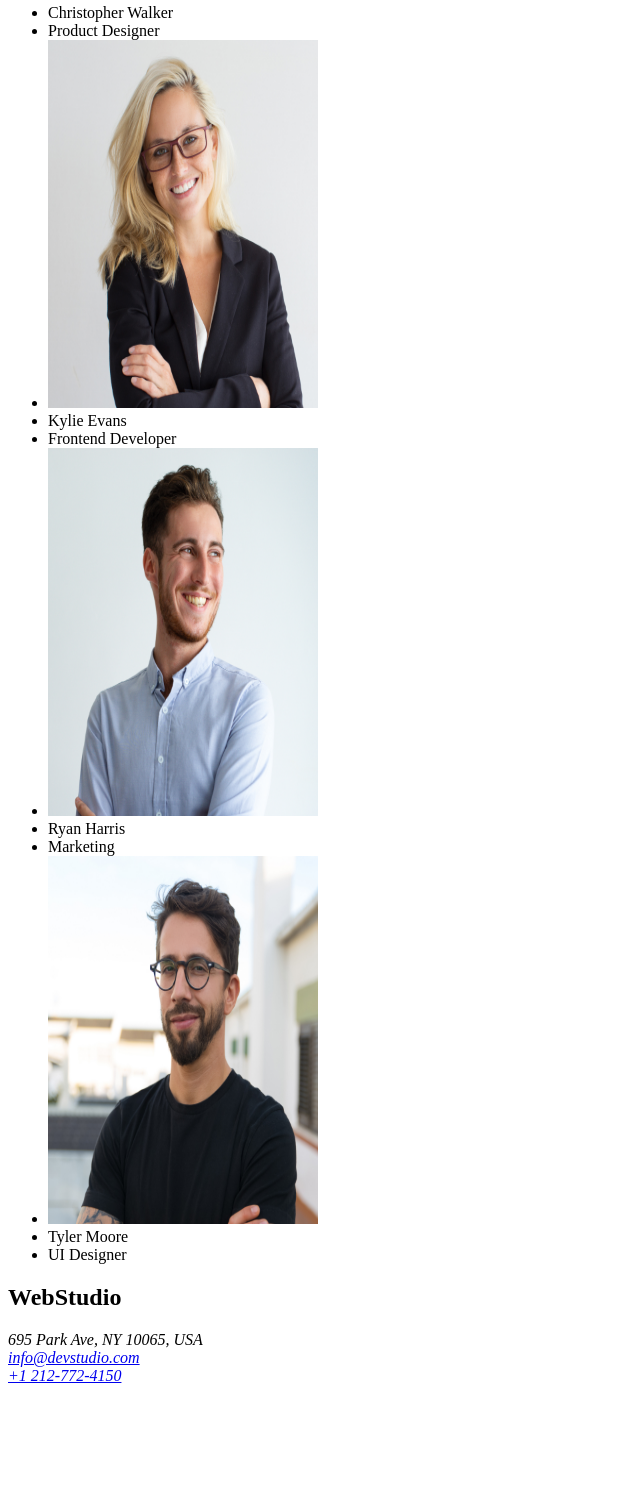
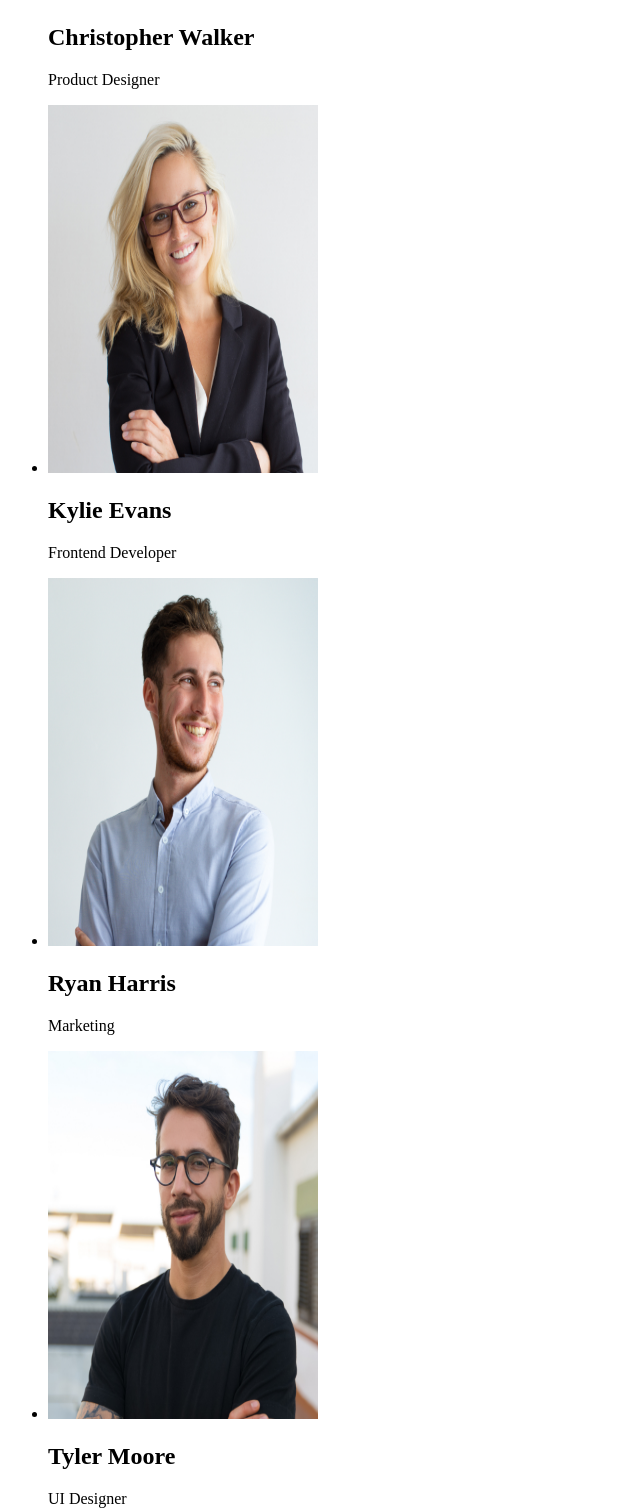
Before and after one commit to Tamas-Norbert/goit-markup-hw-01, a plain HTML site: page index.html in a window 1280 px wide. Shown: the part 1791-3302 px from the top of the page, without its empty margins (0-640 px from the left). Before the commit the page ends 3184 px from the top, so only its background shows below. Drawn offline with Linux system fonts and the light colour scheme.

Commit message:
Update index.html

```diff
--- a/index.html
+++ b/index.html
@@ -94,8 +94,8 @@
               height="368"
             />
           </li>
-          <li>Christopher Walker</li>
-          <li>Product Designer</li>
+          <h2>Christopher Walker</h2>
+          <p>Product Designer</p>
           <li>
             <img
               src="./images/kylie-evans.jpg"
@@ -104,8 +104,8 @@
               height="368"
             />
           </li>
-          <li>Kylie Evans</li>
-          <li>Frontend Developer</li>
+          <h2>Kylie Evans</h2>
+          <p>Frontend Developer</p>
           <li>
             <img
               src="./images/ryan-harris.jpg"
@@ -114,8 +114,8 @@
               height="368"
             />
           </li>
-          <li>Ryan Harris</li>
-          <li>Marketing</li>
+          <h2>Ryan Harris</h2>
+          <p>Marketing</p>
           <li>
             <img
               src="./images/tyler-moore.jpg"
@@ -124,8 +124,8 @@
               height="368"
             />
           </li>
-          <li>Tyler Moore</li>
-          <li>UI Designer</li>
+          <h2>Tyler Moore</h2>
+          <p>UI Designer</p>
         </ul>
       </section>
 
```
